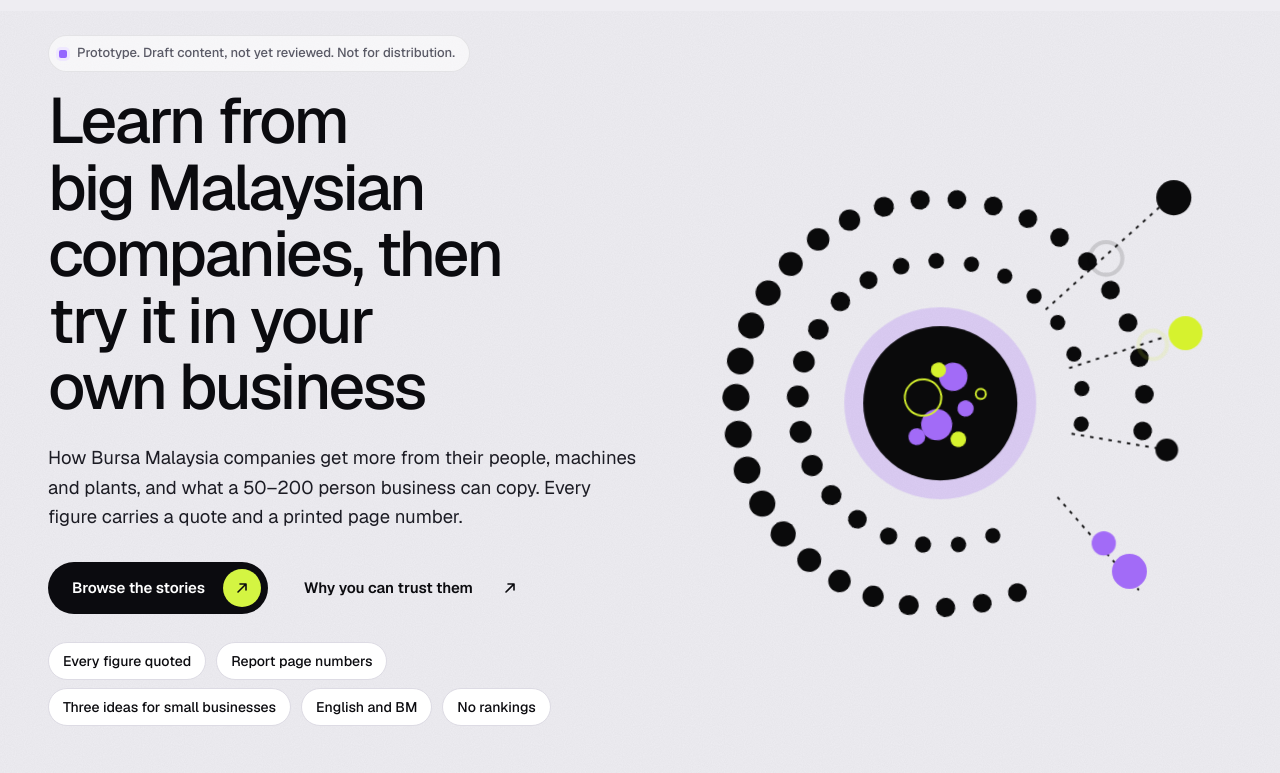
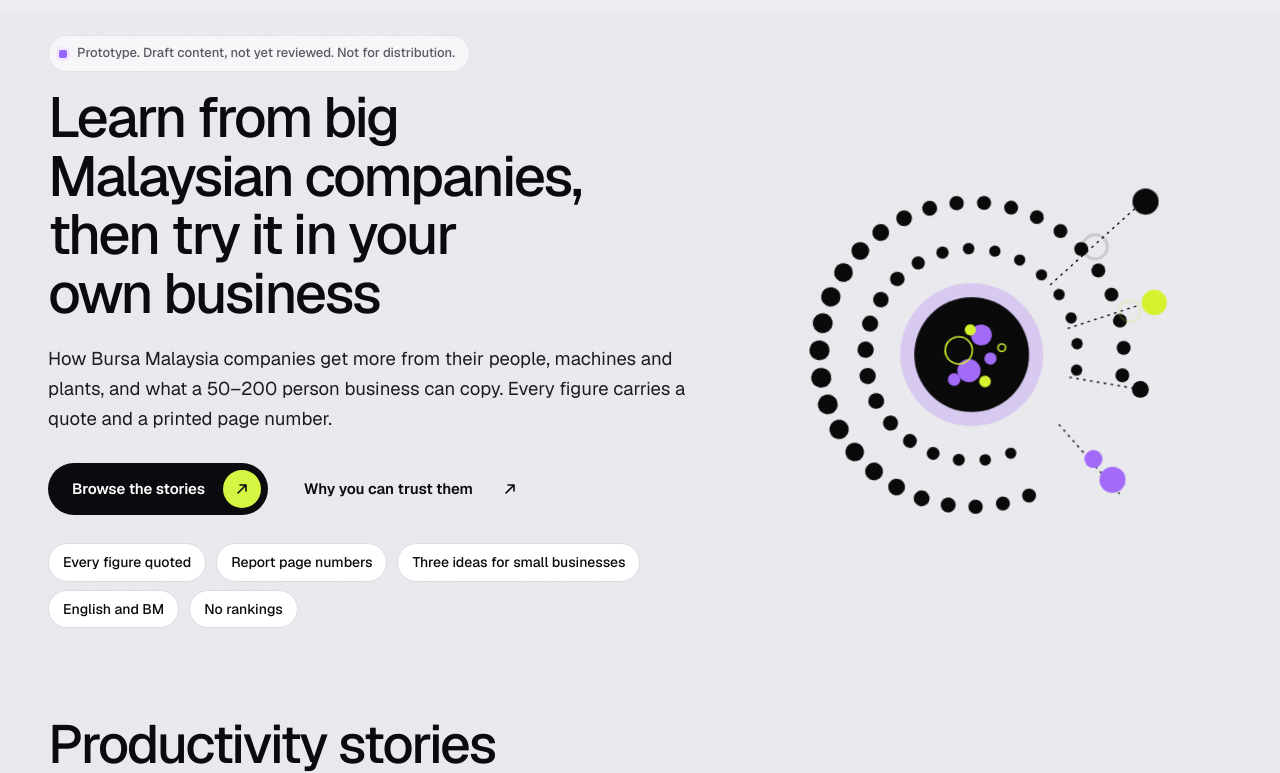
Before and after one commit to zamilisaac/productivity-lens, a plain HTML site: page site/index.html in a window 1280 px wide. Shown: the part 67-840 px from the top of the page. Drawn offline with nearby package versions, Linux system fonts and the light colour scheme.

Commit message:
Home: smaller hero animation and heading for a tidier first screen
Co-Authored-By: Claude Opus 5.5 <noreply@anthropic.com>
Claude-Session: https://claude.ai/code/session_01S1QzDN66yobsw5pd9zkaCZ

```diff
--- a/site/index.html
+++ b/site/index.html
@@ -257,8 +257,10 @@ section{margin-top:88px}
 .spiral{overflow:visible}
 .spiral circle,.spiral g{transform-box:fill-box;transform-origin:center}
 .spiral .sp-ring,.spiral .sp-core,.spiral .sp-swarm{transform-box:view-box;transform-origin:210px 210px}
-.why.whytop{margin-top:16px;min-height:min(64vh,600px)}
-@media (max-width:1040px){.why.whytop{min-height:0;gap:8px}.why.whytop>div:last-child{order:-1;width:min(340px,80%);margin:0 auto}}
+.why.whytop{margin-top:16px;min-height:min(60vh,560px);grid-template-columns:1.35fr 1fr;gap:40px}
+.why.whytop>div:last-child{max-width:400px;justify-self:center;width:100%}
+.why.whytop h1{font-size:clamp(40px,4.4vw,60px)!important;max-width:15ch}
+@media (max-width:1040px){.why.whytop{min-height:0;gap:8px;grid-template-columns:1fr}.why.whytop>div:last-child{order:-1;width:min(340px,80%);margin:0 auto}}
 .why .nums li b{transition:transform .4s var(--ease)}
 .why .nums li:hover b{transform:scale(1.15)}
 @media (prefers-reduced-motion: no-preference){
```
